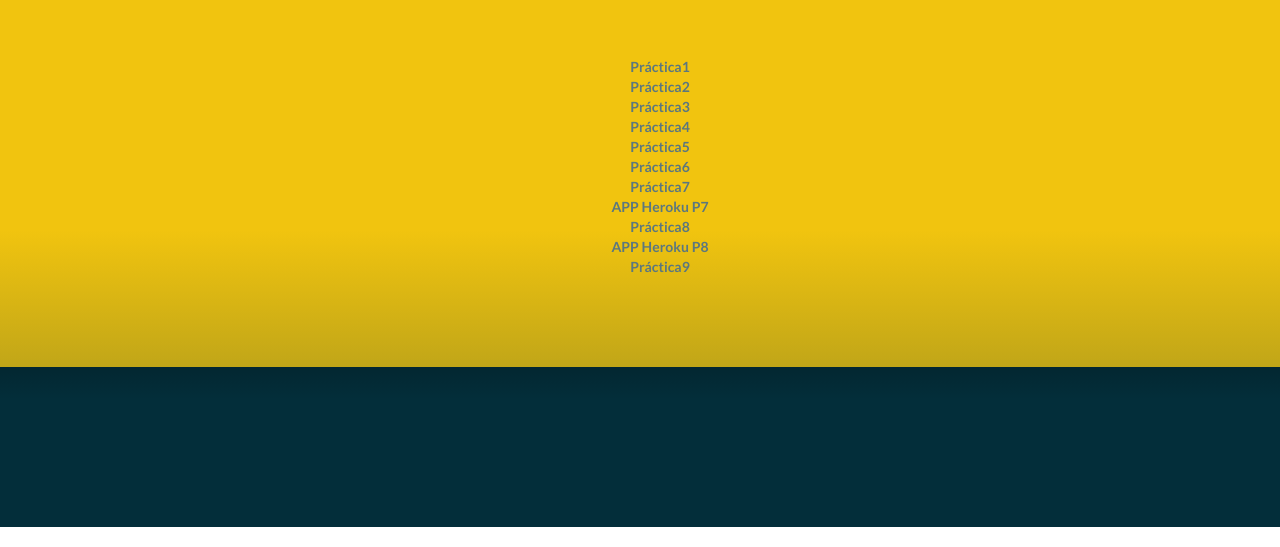
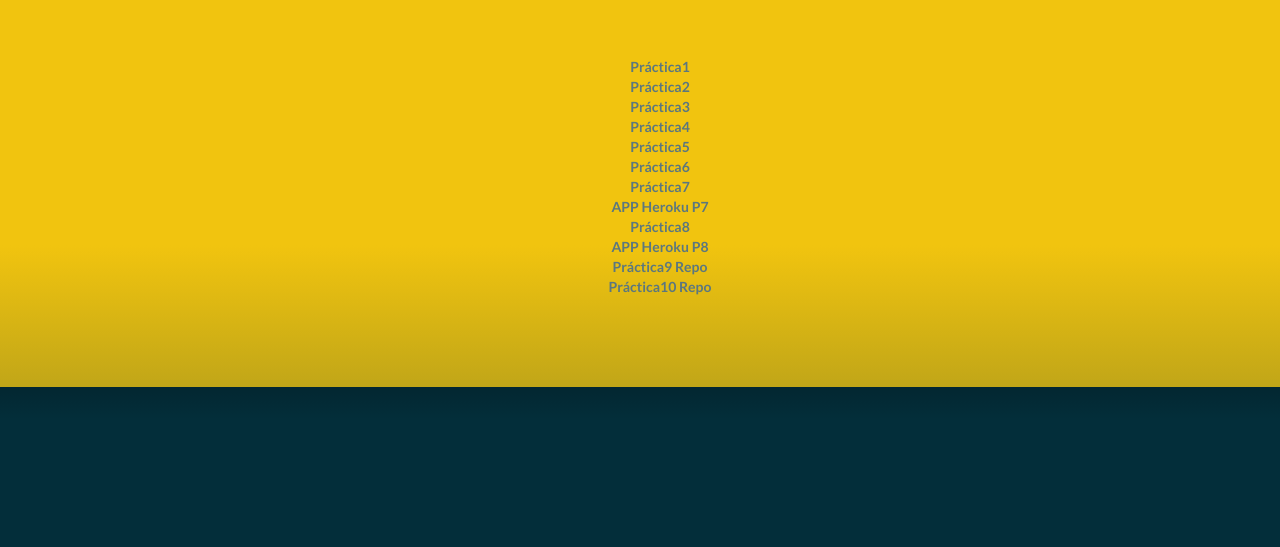
Before and after one commit to PedroRamosRguez/alu0100505078.github.io, a plain HTML site: page dsi.html in a window 1280 px wide. Shown: the part 727-1274 px from the top of the page. Drawn offline with nearby package versions, Linux system fonts and the light colour scheme; some packages are replaced by stand-ins of ours; a script that the page names is missing.

Commit message:
Añadida Practica10

```diff
--- a/dsi.html
+++ b/dsi.html
@@ -75,7 +75,9 @@
           <li><strong><a href="https://practicadsi.herokuapp.com/" >APP Heroku P7</a></strong></li>
           <li><strong><a href="https://github.com/ULL-ESIT-GRADOII-DSI/ajax-ecma6-ficheros-rafa-pedro-dani.git" >Práctica8</a></strong></li>
           <li><strong><a href="https://p8dsi.herokuapp.com/" >APP Heroku P8</a></strong></li>
-          <li><strong><a href="https://github.com/ULL-ESIT-GRADOII-DSI/mongodb-mongoose-csv-rafa-pedro-dani" >Práctica9</a></strong></li>
+          <li><strong><a href="https://github.com/ULL-ESIT-GRADOII-DSI/mongodb-mongoose-csv-rafa-pedro-dani" >Práctica9 Repo</a></strong></li>
+          <li><strong><a href="https://github.com/ULL-ESIT-GRADOII-DSI/mongoose-y-populations-rafa-pedro-dani" >Práctica10 Repo</a></strong></li>
+
       </ol>
       </div>
   </div>
```
